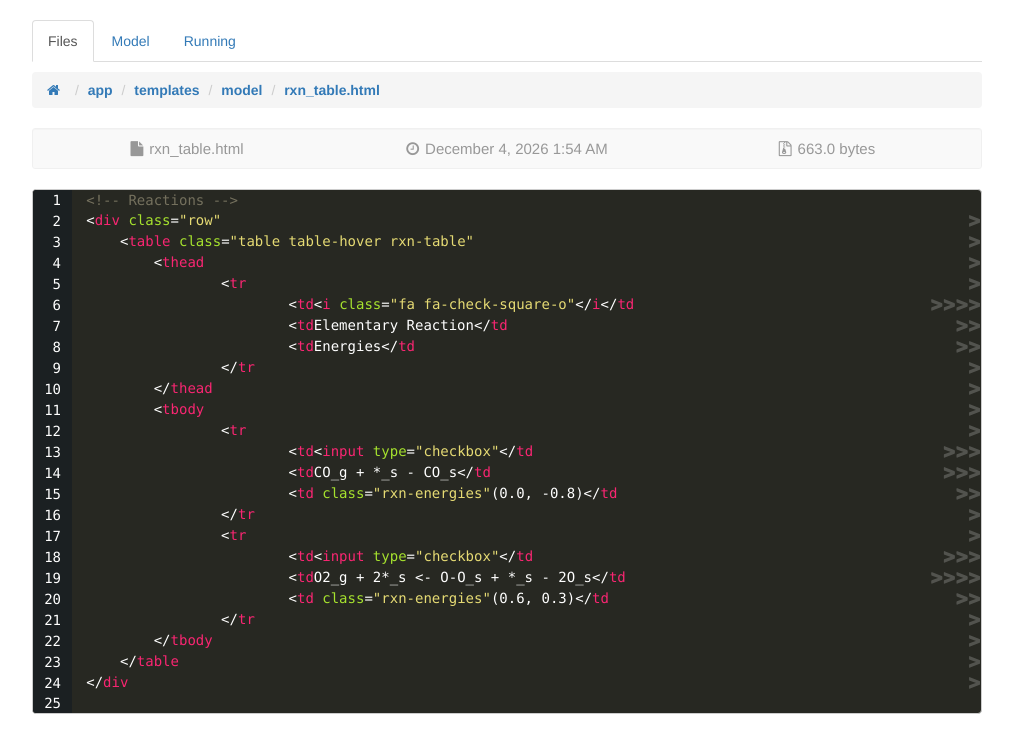
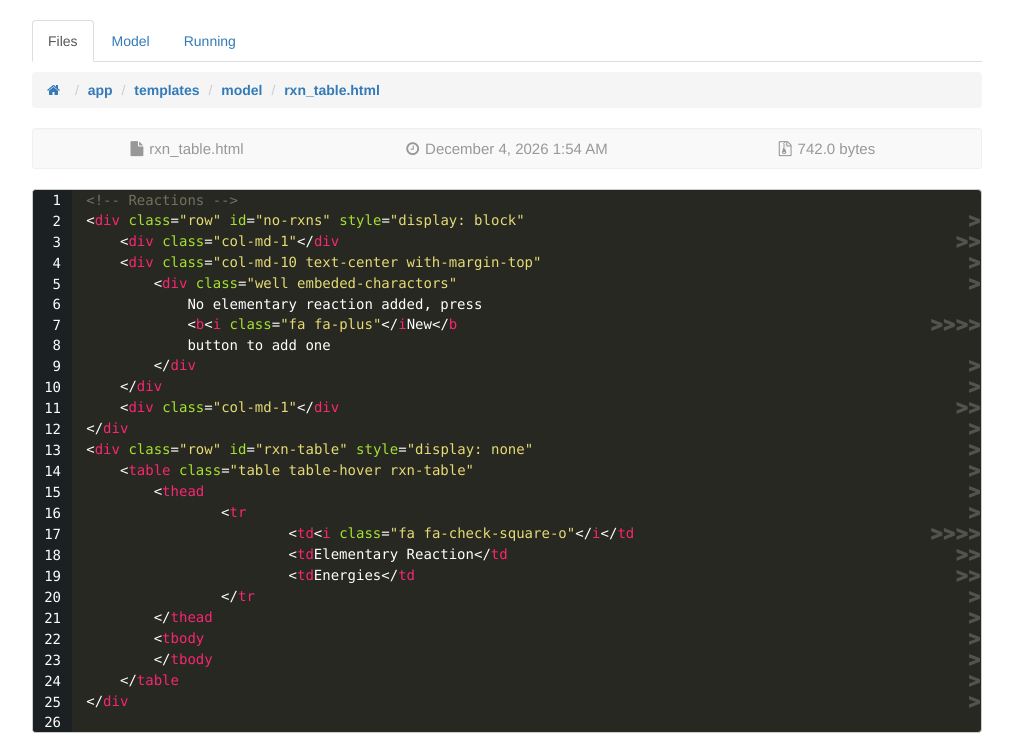
Before and after one commit to PytLab/scaks-hub, a Flask app: page /files/app/templates/model/rxn_table.html in a window 1280 px wide. Shown: the part 52-805 px from the top of the page, without its empty margins (133-1146 px from the left). Before the commit the page ends 766 px from the top, so only its background shows below. Run offline with Flask 2, Linux system fonts and the light colour scheme; some libraries are stand-ins or nearby versions.

Commit message:
修改方程式添加的回掉函数

```diff
--- a/app/static/css/kynetix.css
+++ b/app/static/css/kynetix.css
@@ -58,20 +58,20 @@ i {
 }
 
 /* Reaction table */
-.rxn-table {
+#rxn-table {
     margin-top: 20px;
 }
-.rxn-table > thead {
+#rxn-table thead {
     font-weight: bold;
     opacity: 0.5;
 }
 
-.rxn-table > tbody > tr > td:nth-child(2),
-.rxn-table > tbody > tr > td:nth-child(3) {
+#rxn-table tbody > tr > td:nth-child(2),
+#rxn-table tbody > tr > td:nth-child(3) {
     font-family: Courier New, consola;
 }
 
-.rxn-table > tbody > tr.disabled {
+#rxn-table tbody > tr.disabled {
     background-color: #F6F6F6;
     opacity: 0.3;
 }
--- a/app/static/js/kynetix/rxn_definition.js
+++ b/app/static/js/kynetix/rxn_definition.js
@@ -336,6 +336,12 @@
             return $row;
         })(is, ts, fs, Ga, dG);
 
+        if ($('#no-rxns').css('display') != 'none') {
+            $('#no-rxns').css('display', 'none');
+        }
+        if ($('#rxn-table').css('display') == 'none') {
+            $('#rxn-table').css('display', 'block');
+        }
         $('.rxn-table tbody').append($row);
         $('#rxn-definition').modal('hide');
     });
--- a/app/templates/model/rxn_table.html
+++ b/app/templates/model/rxn_table.html
@@ -1,5 +1,16 @@
 <!-- Reactions -->
-<div class="row">
+<div class="row" id="no-rxns" style="display: block">
+    <div class="col-md-1"></div>
+    <div class="col-md-10 text-center with-margin-top">
+        <div class="well embeded-charactors">
+            No elementary reaction added, press
+            <b><i class="fa fa-plus"></i>New</b>
+            button to add one
+        </div>
+    </div>
+    <div class="col-md-1"></div>
+</div>
+<div class="row" id="rxn-table" style="display: none">
     <table class="table table-hover rxn-table">
         <thead>
 	        <tr>
@@ -9,16 +20,6 @@
 	        </tr>
         </thead>
         <tbody>
-	        <tr>
-		        <td><input type="checkbox"></td>
-		        <td>CO_g + *_s -> CO_s</td>
-		        <td class="rxn-energies">(0.0, -0.8)</td>
-	        </tr>
-	        <tr>
-		        <td><input type="checkbox"></td>
-		        <td>O2_g + 2*_s <-> O-O_s + *_s -> 2O_s</td>
-		        <td class="rxn-energies">(0.6, 0.3)</td>
-	        </tr>
         </tbody>
     </table>
 </div>
```
